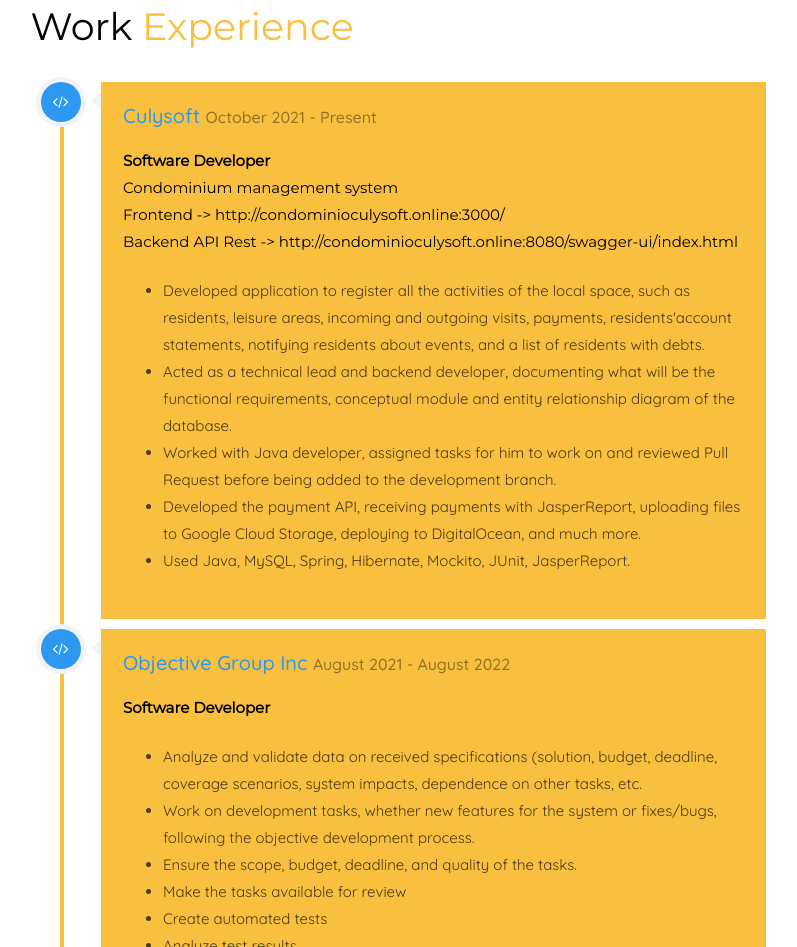
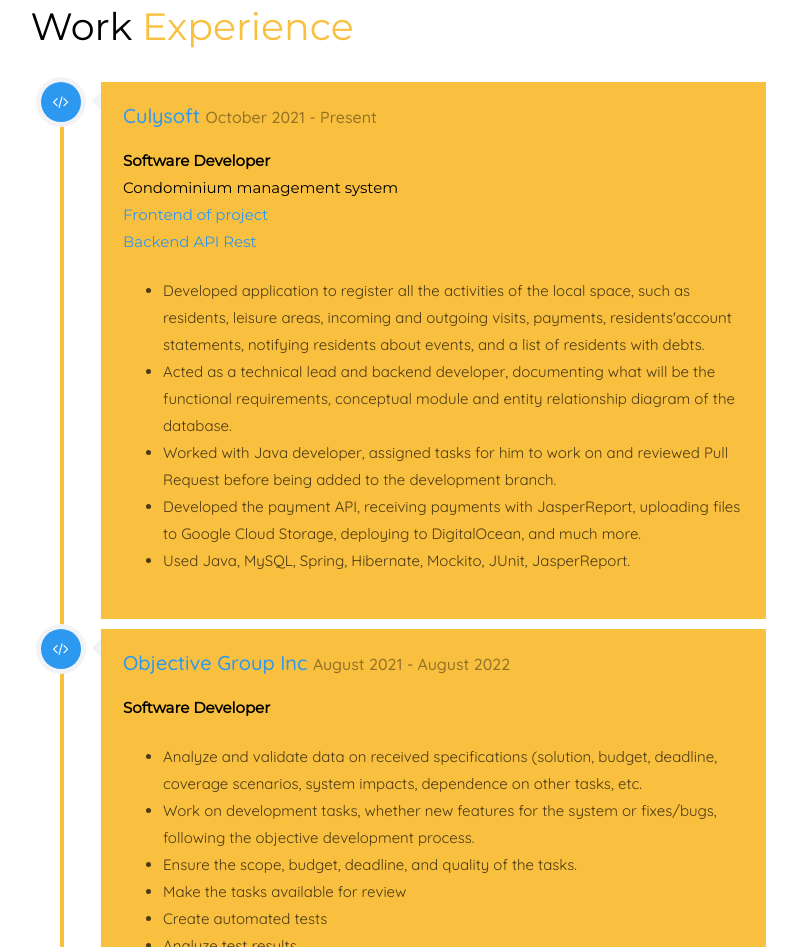
Before and after one commit to culyssander/culyssander.github.io, a plain HTML site: page index.html in a window 1280 px wide. Shown: the part 1270-2217 px from the top of the page, without its empty margins (392-1189 px from the left). Drawn offline with nearby package versions, Linux system fonts and the light colour scheme; a web font is replaced by a local one.

Commit message:
Actualizacao do link do projecto

```diff
--- a/index.html
+++ b/index.html
@@ -267,8 +267,8 @@
                                     <h2><a href="https://culysoft.com/" style="color:#2c98f0">Culysoft</a> <span>October
                                           2021 - Present</span></h2>
                                     <p><strong>Software Developer</strong><br>Condominium management system <br>
-                                       Frontend -> http://condominioculysoft.online:3000/ <br>
-                                       Backend API Rest -> http://condominioculysoft.online:8080/swagger-ui/index.html
+                                      <a href="http://condominioculysoft.online:3000">Frontend of project</a>  <br>
+                                      <a href="http://condominioculysoft.online:8080/swagger-ui/index.html">Backend API Rest</a>
                                        <br>
 
                                     <ul>
```
